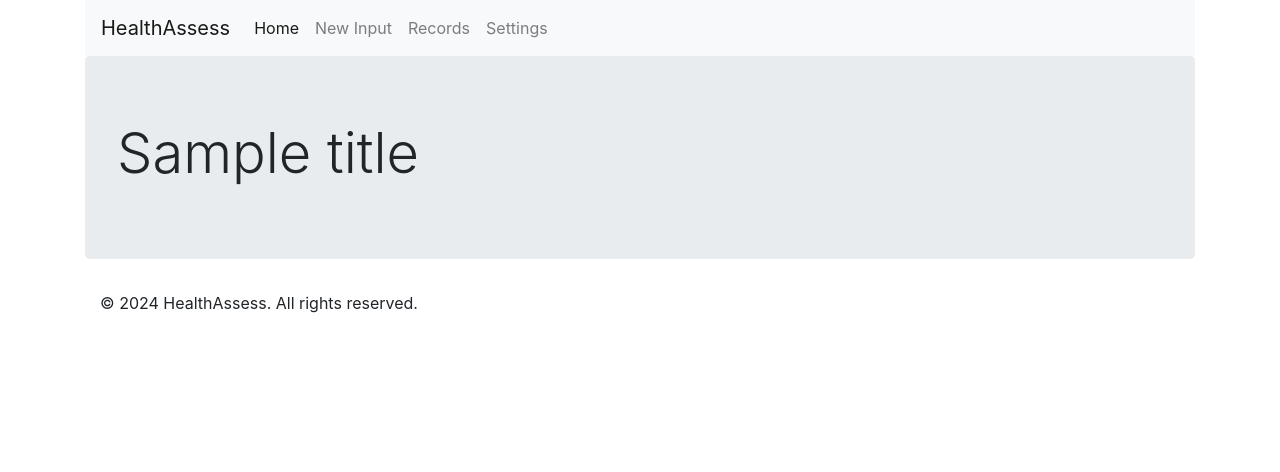
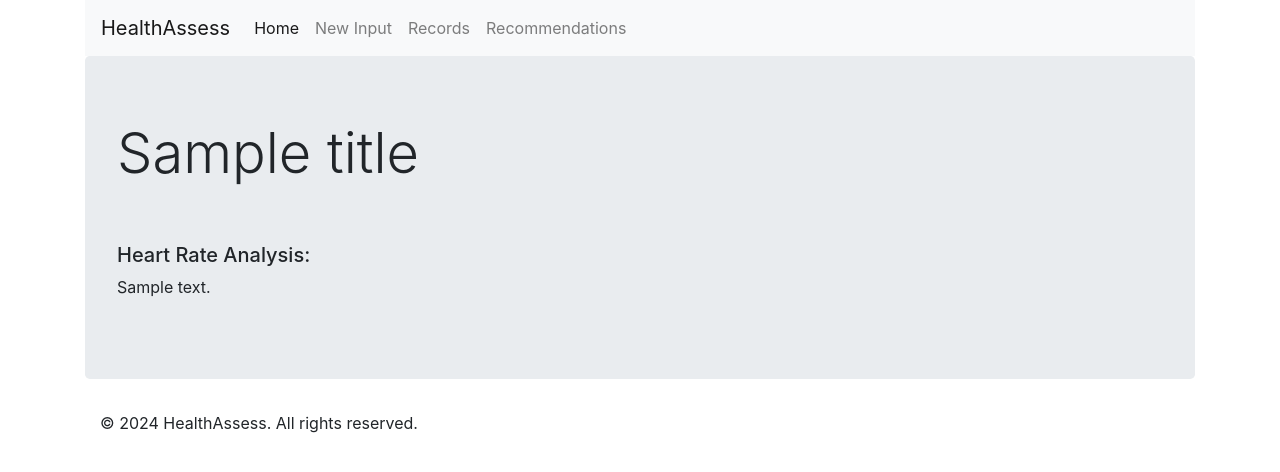
Before and after one commit to limedosa/Health-Assess-MakeHavard24, a Flask app: template flaskr/templates/records.html in a window 1280 px wide. Shown: the top 472 px of the page. Run offline with Flask 3, Linux system fonts and the light colour scheme; the template is opened without the code that fills it: most values are stand-ins (such as "Sample title", 1, 10 or a date in 2020); some libraries are stand-ins or nearby versions.

Commit message:
Update records.html

```diff
--- a/flaskr/templates/records.html
+++ b/flaskr/templates/records.html
@@ -30,16 +30,17 @@
                         <a class="nav-link" href="{{ url_for('newInputsPage') }}">New Input </a>
                     </li>
                     <li class="nav-item">
-                        <a class="nav-link" href="{{ url_for('recordsPage') }}">Records </span></a>
+                        <a class="nav-link" href="{{ url_for('recordsPage') }}">Records <span class="sr-only">(current)</span></a>
                     </li>
                     <li class="nav-item">
-                      <a class="nav-link" href="{{ url_for('settingsPage') }}">Settings </a>
+                      <a class="nav-link" href="{{ url_for('recommendationsPage') }}">Recommendations </a>
                   </li>
                 </ul>
             </div>
         </nav>
 
         <div class="jumbotron">
+
             <h1 class="display-4">
                 {% if title %}
                   {{ title }}
@@ -47,7 +48,10 @@
                   Default title
                 {% endif %}
             </h1>
+            <br><br>
 
+            <h5>Heart Rate Analysis:</h5>
+            <p>{{ response_text}}</p>
 
 
 
```
